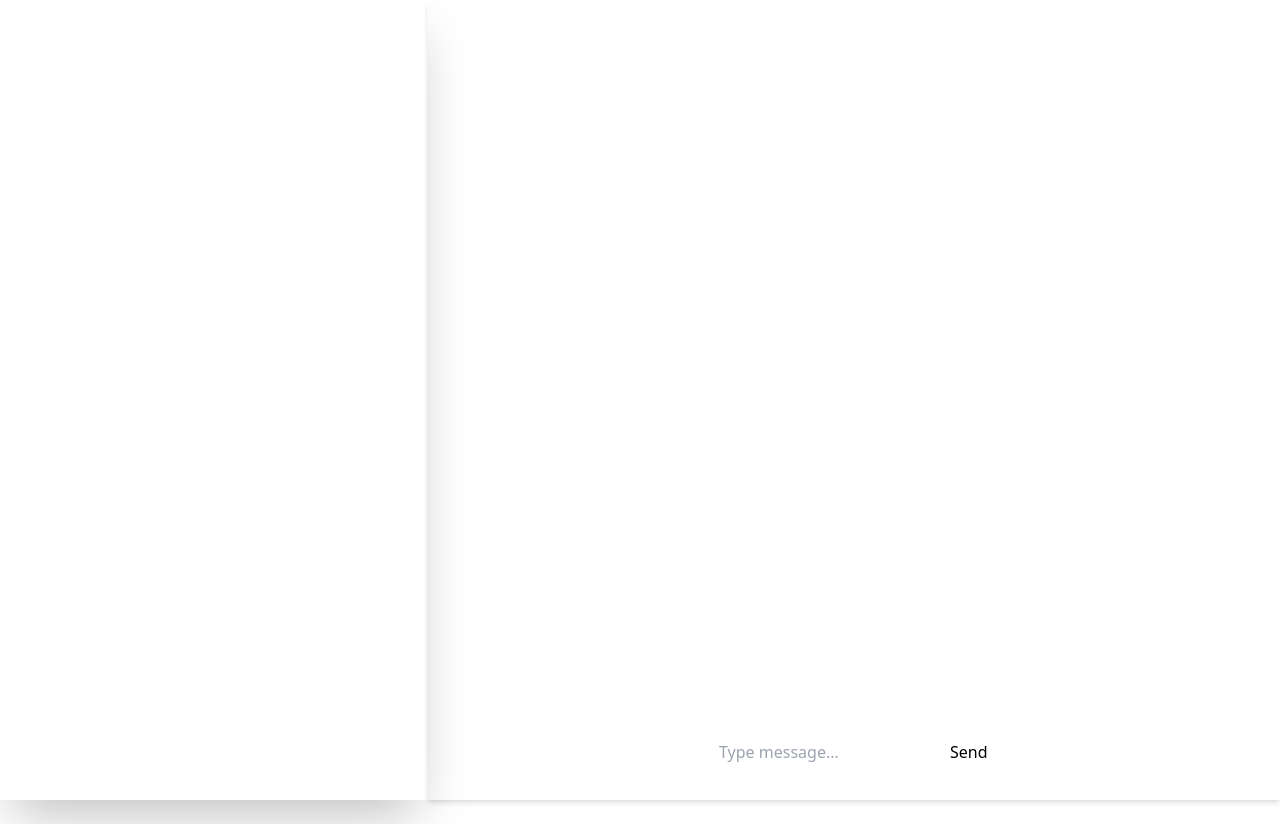
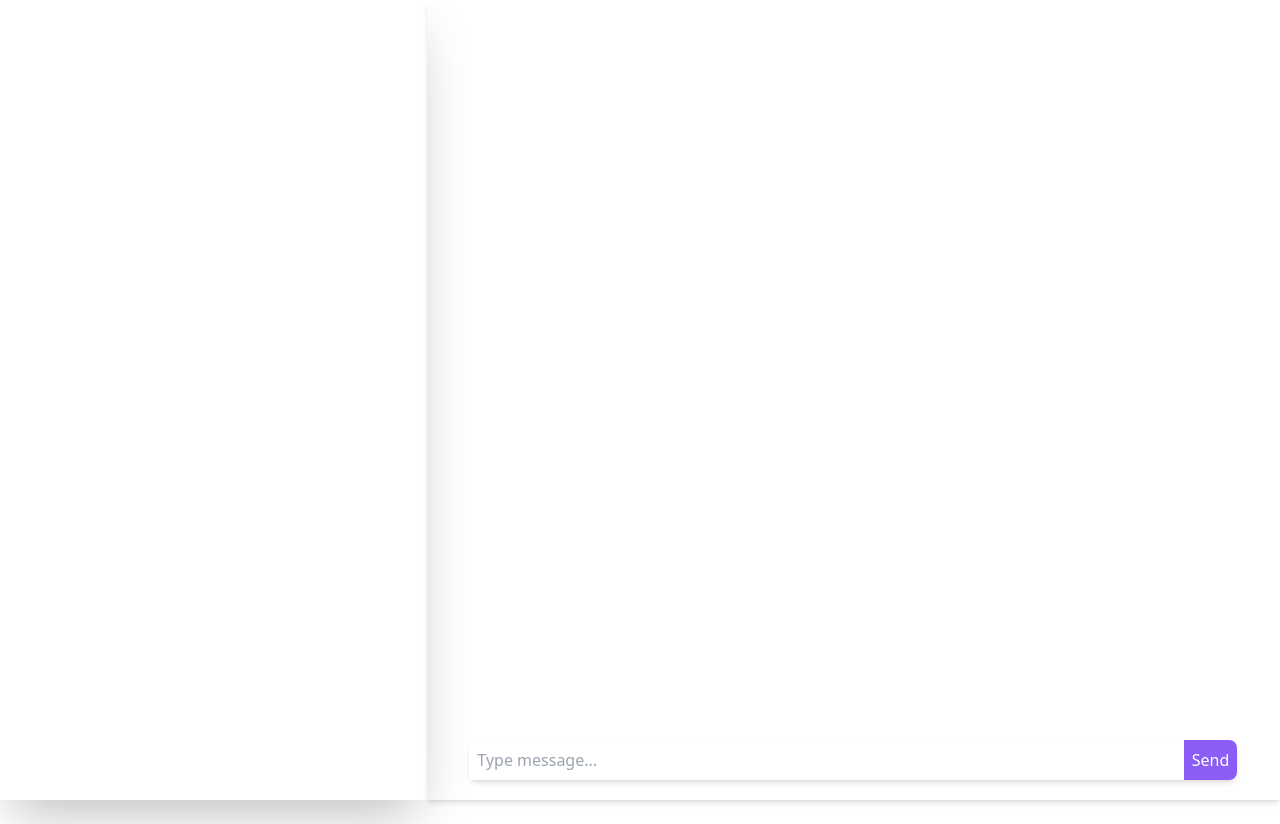
Before and after one commit to WickTheThird/ChitChat, a React (Create React App) app in the folder chitfront/: page /home in a window 1280 px wide. Built offline with nearby package versions, Linux system fonts and the light colour scheme.

Commit message:
messaging box has been added

```diff
--- a/chitfront/src/components/home.jsx
+++ b/chitfront/src/components/home.jsx
@@ -147,40 +147,41 @@ function Home() {
 
 
                 {/* Contact Box/ Profile */}
-                <div className=''>
+                    <div className=''>
 
-                </div>
+                    </div>
                 {/* Contact Box/ Profile */}
 
 
                 {/* The messages */}
-                <div className=''>
+                     <div className=''>
 
-                </div>
+                    </div>
                 {/* The messages */}
 
 
                 {/* The texting box  */}
-                <div className='absolute bottom-9'>
-                    <form method='POST' action='none'>
-                        <div className=''> {/*  <--  */}
-                            <input for='message' type='text' htmlFor='messaging' placeholder='Type message...' />
-                            <button>Send</button>
-                        </div>
+                <div className="flex justify-center absolute bottom-5 right-auto w-3/5 bg-violet-500 text-white rounded-lg shadow-md">
+                    <form method="POST" action="none" className="flex-grow flex">
+                        <input for="message" type="text" htmlFor="messaging" placeholder="Type message..." className="flex-grow p-2"/>
                     </form>
+                    <button className="p-2">Send</button>
                 </div>
                 {/* The texting box  */}
 
 
             </div>
+
         );
     };
 
     return (
+
         <div className="flex flex-row">
             {contactView()}
             {messageToUser()}
         </div>
+
     );
 }
 
```
